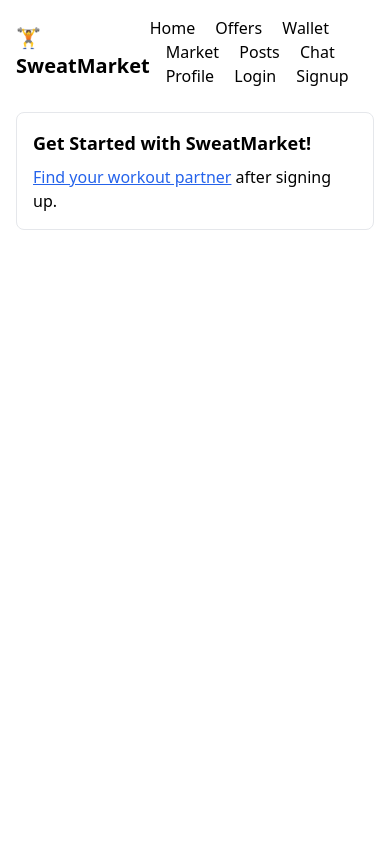
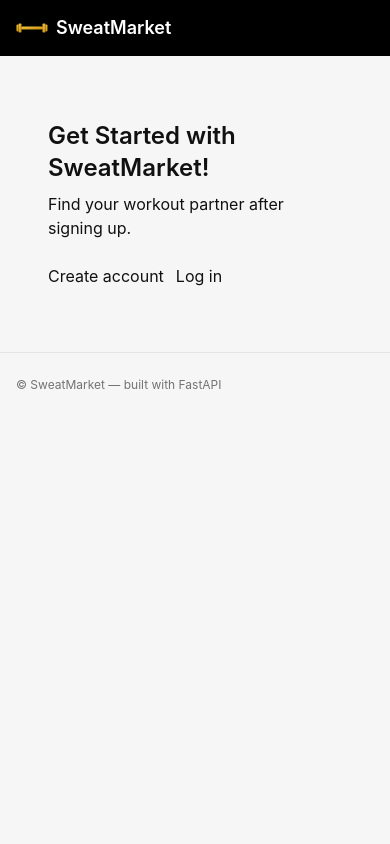
Before and after one commit to sunghan0626/Fall_Hacks_2025, a FastAPI app: page / in a window 390 px wide. Run offline with FastAPI, Linux system fonts and the light colour scheme; some libraries are stand-ins or nearby versions.

Commit message:
ui improved.

```diff
--- a/app/main.py
+++ b/app/main.py
@@ -1,24 +1,6 @@
 # app/main.py
-"""
-FastAPI application entrypoint for SweatMarket.
-
-Routes (wired here):
-  - GET "/"                 -> landing (shows user card if logged in)
-  - /login, /signup, /logout, /profile/*  (from auth router)
-  - /chat, /chat/{room_id}, /ws/chat/{room_id} (from chat router)
-  - /posts, /posts/new, /posts/{pid}, /posts/{pid}/comment (from posts router)
-  - GET /health            -> health check
-
-Owners:
-  - Auth & Profile -> A
-  - Community/Search -> B
-  - Check-in/Geo -> C
-  - Wallet/DEX -> D
-"""
-import os
-import logging
+import os, logging
 from dotenv import load_dotenv
-
 from fastapi import FastAPI, Request
 from fastapi.staticfiles import StaticFiles
 from fastapi.templating import Jinja2Templates
@@ -26,39 +8,27 @@
 
 from .db import init_db, engine
 from .auth import router as auth_router
-from .chat import router as chat_router          # DM(WebSocket)
-from .posts import router as posts_router        # Community Posts
+from .chat import router as chat_router  # DM(WebSocket)
 
-# ------------------- Env & Logging -------------------
 load_dotenv()
-log = logging.getLogger("uvicorn")
-log.info(f"DATABASE_URL={os.getenv('DATABASE_URL')}")
+logging.getLogger("uvicorn").info(f"DATABASE_URL={os.getenv('DATABASE_URL')}")
 
-# ------------------- App Setup -------------------
 app = FastAPI()
 
-# Cookie-based session (stores uid)
 app.add_middleware(
     SessionMiddleware,
     secret_key=os.getenv("SECRET_KEY", "dev-secret"),
     session_cookie="sweatmarket_session",
 )
 
-# Static files (css/js/img)
 app.mount("/static", StaticFiles(directory="static"), name="static")
-
-# Templates
 templates = Jinja2Templates(directory="app/templates")
 
-# Routers
 app.include_router(auth_router)
-app.include_router(chat_router)    # /chat, /ws/chat/*
-app.include_router(posts_router)   # /posts, /posts/new, ...
+app.include_router(chat_router)   # /chat, /ws/chat/*
 
-# ------------------- Routes -------------------
 @app.get("/")
 def index(request: Request):
-    """Landing page. If logged in, inject current user into template."""
     uid = request.session.get("uid")
     user = None
     if uid:
@@ -72,8 +42,6 @@
 def health():
     return {"ok": True}
 
-# ------------------- Startup -------------------
 @app.on_event("startup")
 def on_startup():
-    # Create tables if they don't exist
     init_db()
--- a/app/templates/base.html
+++ b/app/templates/base.html
@@ -1,37 +1,80 @@
 <!doctype html>
-<html lang="ko">
+<html lang="en">
 <head>
   <meta charset="utf-8"/>
   <meta name="viewport" content="width=device-width, initial-scale=1"/>
   <title>SweatMarket</title>
-  <!-- Tailwind + htmx -->
+
+  <!-- Tailwind -->
   <script src="https://cdn.tailwindcss.com"></script>
-  <script src="https://unpkg.com/htmx.org@1.9.12"></script>
+  <script>
+    tailwind.config = {
+      theme: {
+        extend: {
+          colors: {
+            ink:   '#111111',
+            coal:  '#0a0a0a',
+            ash:   '#f6f6f6',
+            smoke: '#eaeaea',
+          },
+          fontFamily: {
+            ui: ['Inter','ui-sans-serif','system-ui','Apple SD Gothic Neo','Noto Sans','Segoe UI','Roboto'],
+          }
+        }
+      }
+    }
+  </script>
+  <style>
+    .wrap { max-width: 1024px; }
+  </style>
 </head>
-<body class="max-w-2xl mx-auto p-4 font-sans">
-  <header class="flex justify-between items-center mb-6">
-    <h1 class="text-xl font-bold"><a href="/">🏋️ SweatMarket</a></h1>
-    <nav class="space-x-4">
-      <a href="/">Home</a>
-      <a href="/offers">Offers</a>
-      <a href="/wallet">Wallet</a>
-      <a href="/market">Market</a>
-      <a href="/posts">Posts</a>
-      <a href="/chat">Chat</a> <!-- ✅ Chat 메뉴 추가 -->
-      <a href="/profile/edit">Profile</a>
-      {% if user %}
-        <form action="/logout" method="post" class="inline">
-          <button class="text-red-600">Logout ({{ user.username }})</button>
-        </form>
-      {% else %}
-        <a href="/login">Login</a>
-        <a href="/signup">Signup</a>
-      {% endif %}
-    </nav>
+
+<body class="min-h-dvh bg-ash font-ui text-ink">
+  <!-- Top Nav -->
+  <header class="sticky top-0 z-40 bg-black text-white">
+    <div class="wrap mx-auto flex items-center justify-between px-4 py-3">
+      <!-- Logo -->
+      <a href="/" class="flex items-center gap-2 text-lg font-semibold">
+        <img src="/static/logo.svg" class="h-8 w-8" alt="logo"/>
+        <span class="text-white">SweatMarket</span>
+      </a>
+
+      <!-- Nav -->
+      <nav class="hidden md:flex items-center gap-6 text-sm">
+        <a href="/" class="hover:opacity-70">Home</a>
+        <a href="/offers" class="hover:opacity-70">Offers</a>
+        <a href="/wallet" class="hover:opacity-70">Wallet</a>
+        <a href="/market" class="hover:opacity-70">Market</a>
+        <a href="/posts" class="hover:opacity-70">Posts</a>
+        <a href="/chat" class="hover:opacity-70">Chat</a>
+        <a href="/profile/edit" class="hover:opacity-70">Profile</a>
+
+        {% if user %}
+          <form action="/logout" method="post">
+            <button class="px-4 py-2 text-sm font-medium text-red-400 hover:text-red-300">
+              Logout ({{ user.username }})
+            </button>
+          </form>
+        {% else %}
+          <a href="/login" class="px-4 py-2 text-sm font-medium hover:opacity-70">Login</a>
+          <a href="/signup" class="px-4 py-2 text-sm font-medium text-black bg-white rounded-md hover:bg-neutral-200">
+            Signup
+          </a>
+        {% endif %}
+      </nav>
+    </div>
   </header>
 
-  <main>
+  <!-- Page -->
+  <main class="wrap mx-auto px-4 py-8">
     {% block content %}{% endblock %}
   </main>
+
+  <!-- Footer -->
+  <footer class="border-t border-neutral-200">
+    <div class="wrap mx-auto px-4 py-6 text-xs text-neutral-500">
+      © SweatMarket — built with FastAPI
+    </div>
+  </footer>
 </body>
 </html>
--- a/app/templates/index.html
+++ b/app/templates/index.html
@@ -1,25 +1,31 @@
 {% extends 'base.html' %}
 {% block content %}
-  <div class="p-4 border rounded-lg">
   {% if user %}
-      <div class="flex items-center gap-4 mb-4">
+    <div class="card p-6 flex items-start gap-4">
       <img src="{{ user.avatar_url or '/static/avatar-placeholder.png' }}"
-             class="w-16 h-16 rounded-full object-cover border"
-             alt="avatar"/>
-        <div>
-          <h2 class="text-lg font-semibold">Welcome, {{ user.username }}!</h2>
-          <p class="text-sm text-gray-600">
+           class="h-16 w-16 rounded-full object-cover border border-smoke" alt="">
+      <div class="flex-1">
+        <h2 class="text-xl font-semibold">Welcome, {{ user.username }}!</h2>
+        <p class="muted mt-1">
           Sport: {{ user.sport or '—' }} · Time: {{ user.time_window or '—' }} ·
           Region: {{ user.region or '—' }} · Goal: {{ user.goal or '—' }}
         </p>
+        <div class="mt-4 flex gap-2">
+          <a href="/profile/edit" class="btn btn-ghost">Edit Profile</a>
+          <a href="/chat" class="btn btn-primary">Open Chat</a>
         </div>
       </div>
-      <a href="/profile/edit" class="text-blue-600 underline">Edit Profile</a>
+    </div>
   {% else %}
-      <h2 class="text-lg font-semibold mb-2">Get Started with SweatMarket!</h2>
-      <p>
-        <a href="/signup" class="text-blue-600 underline">Find your workout partner</a> after signing up.
+    <div class="card p-8">
+      <h2 class="text-2xl font-semibold">Get Started with SweatMarket!</h2>
+      <p class="mt-2 muted">
+        <a href="/signup" class="link">Find your workout partner</a> after signing up.
       </p>
+      <div class="mt-6 flex gap-3">
+        <a href="/signup" class="btn btn-primary">Create account</a>
+        <a href="/login" class="btn btn-ghost">Log in</a>
+      </div>
+    </div>
   {% endif %}
-  </div>
 {% endblock %}
--- a/app/templates/posts_new.html
+++ b/app/templates/posts_new.html
@@ -1,13 +1,13 @@
 {% extends 'base.html' %}
 {% block content %}
 <h2 class="text-xl font-bold mb-4">New Post</h2>
-<form method="post" action="/posts/new" enctype="multipart/form-data" class="space-y-3">
+<form method="post" action="/posts/new" enctype="multipart/form-data" class="space-y-4">
   <div>
     <label class="block font-medium mb-1">Image</label>
-    <input type="file" name="image" accept="image/*" required class="border p-2 w-full">
+    <input type="file" name="image" accept="image/*" class="border p-2 w-full"/>
   </div>
   <div>
-    <label class="block font-medium mb-1">Caption (optional)</label>
+    <label class="block font-medium mb-1">Caption</label>
     <textarea name="caption" rows="3" class="border p-2 w-full" placeholder="Say something..."></textarea>
   </div>
   <button class="bg-purple-600 text-white px-4 py-2 rounded">Post</button>
```
Also changed, not shown: app/models.py (+5 -5 lines), app/posts.py (deleted, +0 -89 lines), app/templates/posts_detail.html (+46 -1 lines), app/templates/posts_list.html (+18 -17 lines), static/avatars/10.png (deleted), static/avatars/11.png (deleted), static/favicon.ico (deleted), static/logo.svg (added), sweatmarket.db, 1 other file. Lines whose indentation alone changed are shown as unchanged.
